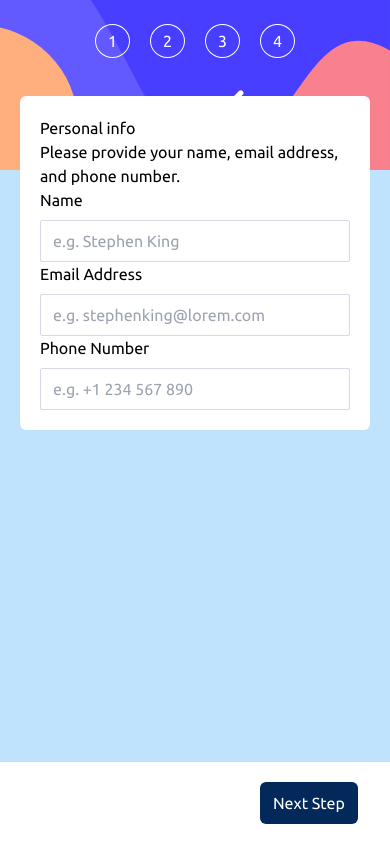
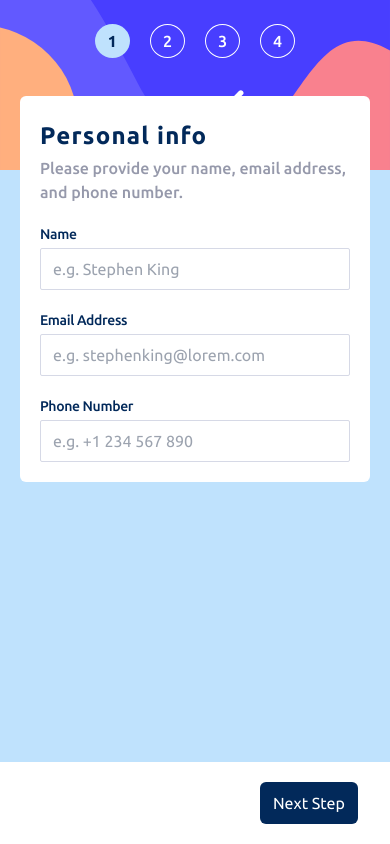
Before and after one commit to Aik-202/aik-multi-step-form, a React (Vite) app in the folder multi-step_form/: page / in a window 390 px wide. Built offline with nearby package versions, Linux system fonts and the light colour scheme.

Commit message:
Finished sytling the personal info page for mobile, nav bar now fully functional

```diff
--- a/multi-step_form/src/App.css
+++ b/multi-step_form/src/App.css
@@ -12,6 +12,10 @@ body {
     font-family: 'Ubuntu', sans-serif;
 }
 
+h1, h2, input, p, section, div {
+    font-family: 'Ubuntu', sans-serif;
+}
+
 .attribution {
     font-size: 11px;
     text-align: center;
--- a/multi-step_form/src/Components/Form/FormHeaders.jsx
+++ b/multi-step_form/src/Components/Form/FormHeaders.jsx
@@ -11,8 +11,8 @@ export default function FormHeaders(props) {
       props.addons && item.id == 3 ? 'flex' :
       props.finished && item.id == 4 ? 'flex' : 'hidden'
     } flex flex-col`}>
-      <h1>{item.title}</h1>
-      <p>{item.info}</p>
+      <h1 className='text-marine text-2xl font-bold tracking-wider leading-10'>{item.title}</h1>
+      <p className='text-cool font-medium leading-6'>{item.info}</p>
     </div>})
   )
 }
--- a/multi-step_form/src/Components/Form/PersonalInfo.jsx
+++ b/multi-step_form/src/Components/Form/PersonalInfo.jsx
@@ -4,20 +4,20 @@ import { FormHeaders } from '../'
 export default function PersonalInfo() {
   return (
     <section>
-      <div className='bg-white justify-center content-center px-5 absolute h-max top-24 right-0 left-0 py-5 mx-5 rounded-md'>
+      <div className='bg-white flex flex-col space-y-5 justify-center content-center px-5 absolute h-max top-24 right-0 left-0 py-5 mx-5 rounded-md'>
         <FormHeaders personal={true} plans={false} addons={false} finished={false}/>
-        <div className='flex flex-col space-y-2'>
-          <label htmlFor="name">Name</label>
+        <div className='flex flex-col space-y-1'>
+          <label htmlFor="name" className='text-marine font-medium tracking-tight text-sm'>Name</label>
           <input type="text" placeholder='e.g. Stephen King' id='name' className='border-[1px]
           border-solid border-light-gray rounded-sm py-2 px-3' />
         </div>
-        <div className='flex flex-col space-y-2'>
-          <label htmlFor="email">Email Address</label>
+        <div className='flex flex-col space-y-1'>
+          <label htmlFor="email" className='text-marine font-medium tracking-tight text-sm'>Email Address</label>
           <input type="email" placeholder='e.g. stephenking@lorem.com' id='email' className='border-[1px]
           border-solid border-light-gray rounded-sm py-2 px-3' />
         </div>
-        <div className='flex flex-col space-y-2'>
-          <label htmlFor="phone-no">Phone Number</label>
+        <div className='flex flex-col space-y-1'>
+          <label htmlFor="phone-no" className='text-marine font-medium tracking-tight text-sm'>Phone Number</label>
           <input type="number" placeholder='e.g. +1 234 567 890' id='phone-no' className='border-[1px]
           border-solid border-light-gray rounded-sm py-2 px-3' />
         </div>
--- a/multi-step_form/src/Components/Navigation/NavBar.jsx
+++ b/multi-step_form/src/Components/Navigation/NavBar.jsx
@@ -1,10 +1,10 @@
 import React from 'react'
 import { NavItems, NavList } from '../'
 
-export default function NavBar() {
+export default function NavBar(props) {
   return (
    <nav className='flex bg-mobile bg-cover bg-no-repeat bg-[100%] pt-6 pb-28'>
-        <NavList />
+        <NavList personal={props.personal} plans={props.plans} addons={props.addons} finished={props.finished}/>
         <NavItems />
    </nav>
   )
--- a/multi-step_form/src/Components/Navigation/NavList.jsx
+++ b/multi-step_form/src/Components/Navigation/NavList.jsx
@@ -1,11 +1,34 @@
 import React from 'react'
 import { nav } from '../../Data/demo'
+import { useNavigate } from 'react-router-dom'
 
-export default function NavList() {
+export default function NavList(props) {
+  const navigate = useNavigate();
+
+  const next = (e) => {
+    if(e.target.id == 1) {
+      navigate('/')
+    }
+    if(e.target.id == 2) {
+      navigate('/plans')
+    }
+    if(e.target.id == 3) {
+      navigate('/addons')
+    }
+    if(e.target.id == 4) {
+      navigate('/finished')
+    }
+  }
   return (
     <ul className='flex flex-row justify-center flex-wrap items-center content-center w-full space-x-5'>
-      {nav.map((item) => {return <li key={item.list} className='rounded-[100%] border-solid border-[1px]
-      border-white text-white px-3 py-1'>{item.list}</li> })}
+      {nav.map((item) => {return <li key={item.list} id={item.list} className={`
+      ${props.personal && item.list == '1' ? 'bg-light-blue border-transparent text-marine font-semibold':
+      props.plans && item.list == '2' ? 'bg-light-blue border-transparent text-marine font-semibold':
+      props.addons && item.list == '3' ? 'bg-light-blue border-transparent text-marine font-semibold':
+      props.finished && item.list == '4' ? 'bg-light-blue border-transparent text-marine font-semibold':
+      'bg-transparent border-white text-white font-medium'
+      }
+      rounded-[100%] border-solid border-[1px] px-3 py-1 text-base`} onClick={next}>{item.list}</li> })}
     </ul>
   )
 }
--- a/multi-step_form/src/Pages/AddOns.jsx
+++ b/multi-step_form/src/Pages/AddOns.jsx
@@ -4,7 +4,7 @@ import { AddOnsInfo, NavBar, FormHeaders } from '../Components'
 export default function AddOns() {
   return (
     <section>
-        <NavBar />
+        <NavBar addons={true}/>
         <FormHeaders personal={false} plans={false} addons={true} finished={false}/>
         <AddOnsInfo />
     </section>
--- a/multi-step_form/src/Pages/Finished.jsx
+++ b/multi-step_form/src/Pages/Finished.jsx
@@ -4,7 +4,7 @@ import { FinishedInfo, NavBar, FormHeaders } from '../Components'
 export default function Finished() {
   return (
     <section>
-        <NavBar />
+        <NavBar finished={true}/>
         <FormHeaders personal={false} plans={false} addons={false} finished={true}/>
         <FinishedInfo />
     </section>
--- a/multi-step_form/src/Pages/Personal.jsx
+++ b/multi-step_form/src/Pages/Personal.jsx
@@ -4,7 +4,7 @@ import { PersonalInfo, NavBar } from '../Components'
 export default function Personal() {
   return (
     <section className='bg-light-blue relative h-full'>
-        <NavBar />
+        <NavBar personal={true} />
         <PersonalInfo />
     </section>
 
--- a/multi-step_form/src/Pages/Plans.jsx
+++ b/multi-step_form/src/Pages/Plans.jsx
@@ -4,7 +4,7 @@ import { PlansInfo, NavBar, FormHeaders } from '../Components'
 export default function AddOns() {
   return (
     <section>
-        <NavBar />
+        <NavBar plans={true} />
         <FormHeaders personal={false} plans={true} addons={false} finished={false}/>
         <PlansInfo />
     </section>
```
